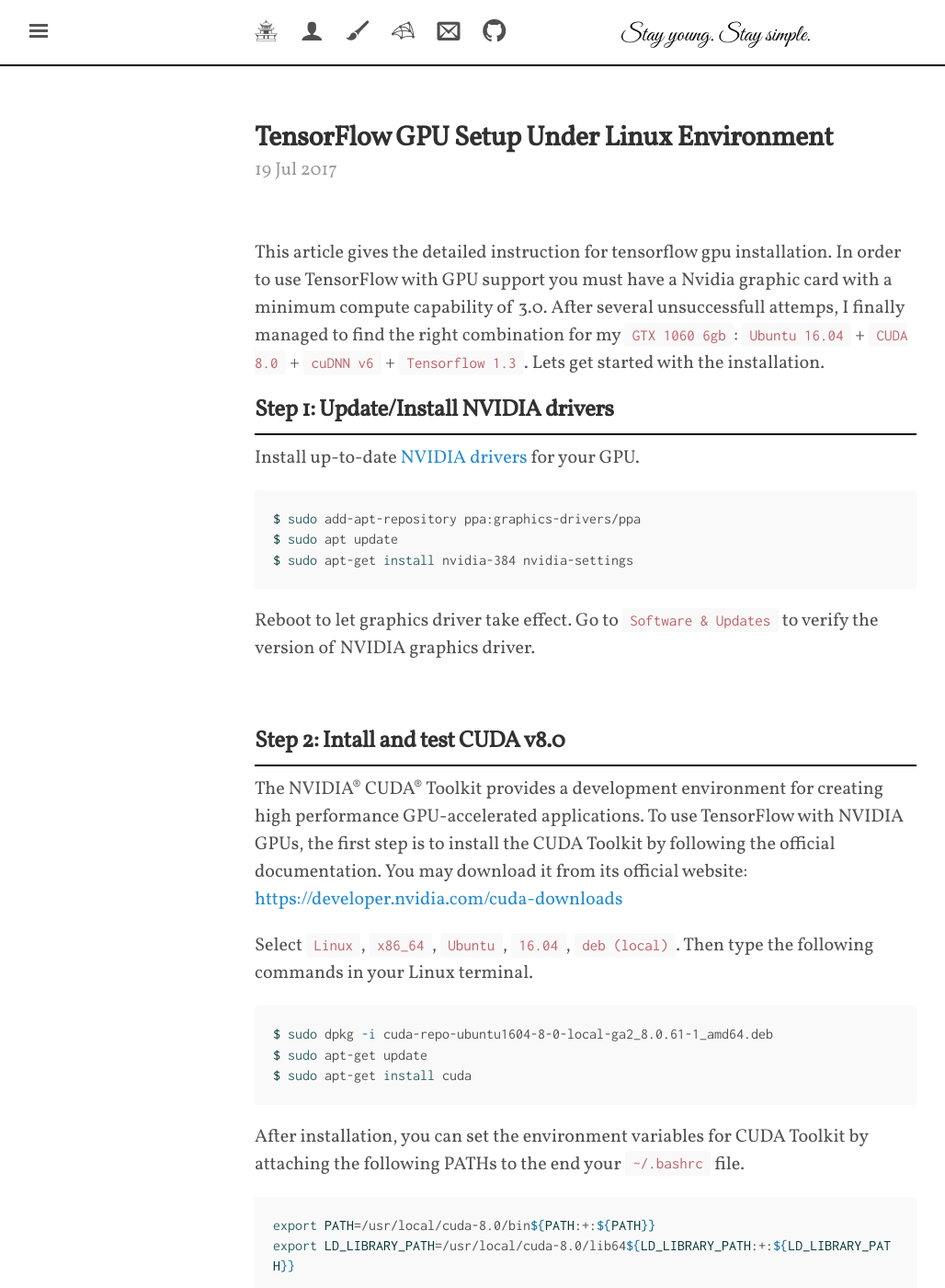
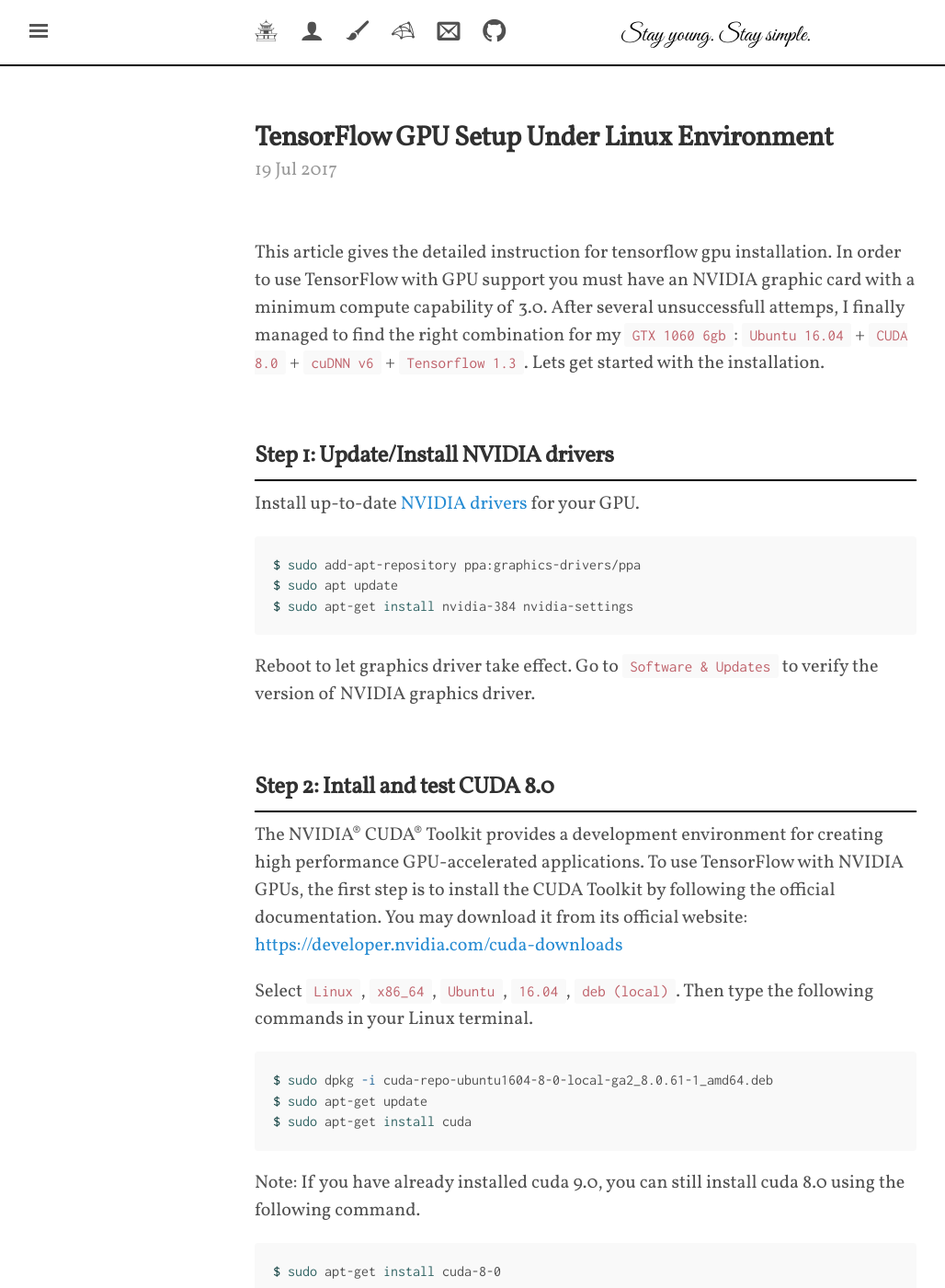
Before and after one commit to shevapato2008/myBlog, a Jekyll site: the page built from _posts/2017-07-19-tensorflow-env-setup.md, in a window 1280 px wide and 1400 px high. Shown: the whole window at 92% size, without its empty margins (3-1031 px from the left). Built offline with Jekyll 4.4.1, drawn with Linux system fonts in a browser that asks for light colours; nearby versions of some CDN libraries; some web fonts are replaced; formulas are drawn with MathJax 3; comment, search, counter and statistics services are not loaded; some of the changed text lies outside the part shown.

Commit message:
Updated.

````diff
--- a/_posts/2017-07-19-tensorflow-env-setup.md
+++ b/_posts/2017-07-19-tensorflow-env-setup.md
@@ -6,7 +6,9 @@
 mathjax: true
 ---
 
-This article gives the detailed instruction for tensorflow gpu installation. In order to use TensorFlow with GPU support you must have a Nvidia graphic card with a minimum compute capability of 3.0. After several unsuccessfull attemps, I finally managed to find the right combination for my `GTX 1060 6gb`: `Ubuntu 16.04` + `CUDA 8.0` + `cuDNN v6` + `Tensorflow 1.3`. Lets get started with the installation.
+This article gives the detailed instruction for tensorflow gpu installation. In order to use TensorFlow with GPU support you must have an NVIDIA graphic card with a minimum compute capability of 3.0. After several unsuccessfull attemps, I finally managed to find the right combination for my `GTX 1060 6gb`: `Ubuntu 16.04` + `CUDA 8.0` + `cuDNN v6` + `Tensorflow 1.3`. Lets get started with the installation.
+
+<br>
 
 ## Step 1: Update/Install NVIDIA drivers
 ---
@@ -21,7 +23,7 @@
 
 <br>
 
-## Step 2: Intall and test CUDA v8.0
+## Step 2: Intall and test CUDA 8.0
 ---
 The NVIDIA® CUDA® Toolkit provides a development environment for creating high performance GPU-accelerated applications. To use TensorFlow with NVIDIA GPUs, the first step is to install the CUDA Toolkit by following the official documentation. You may download it from its official website: [https://developer.nvidia.com/cuda-downloads](https://developer.nvidia.com/cuda-downloads)
 
@@ -31,12 +33,18 @@
 $ sudo apt-get update
 $ sudo apt-get install cuda
 ```
+
+Note: If you have already installed cuda 9.0, you can still install cuda 8.0 using the following command.
+```shell
+$ sudo apt-get install cuda-8-0
+```
+
 After installation, you can set the environment variables for CUDA Toolkit by attaching the following PATHs to the end your `~/.bashrc` file.
 ```shell
 export PATH=/usr/local/cuda-8.0/bin${PATH:+:${PATH}}
 export LD_LIBRARY_PATH=/usr/local/cuda-8.0/lib64${LD_LIBRARY_PATH:+:${LD_LIBRARY_PATH}}
 ```
-`${PATH:+:${PATH}}` and `${LD_LIBRARY_PATH:+:${LD_LIBRARY_PATH}}` are just a trick to avoid the possibility of adding an extra colon `:`.
+The structure like `${PATH:+:${PATH}}` and `${LD_LIBRARY_PATH:+:${LD_LIBRARY_PATH}}` is just a trick to avoid the possibility of adding an extra colon `:`.
 Type the following command to let the change take effect.
 ```shell
 $ source ~/.bashrc
@@ -57,6 +65,11 @@
 The NVIDIA CUDA® Deep Neural Network library (cuDNN) is a GPU-accelerated library of primitives for deep neural networks.
 
 Once the CUDA Toolkit is installed, download cuDNN v6 Library (cuDNN v6 is recommended for TF v1.3) for Linux and install by following the official documentation. (Note: You will need to register for the [Accelerated Computing Developer Program](https://developer.nvidia.com/developer-program)).
+
+You can get cuDNN v6.0 directly using the following command.
+```shell
+wget http://developer.download.nvidia.com/compute/redist/cudnn/v6.0/cudnn-8.0-linux-x64-v6.0.tgz
+```
 
 Once downloaded, navigate to the directory containing cuDNN:
 ```shell
````
